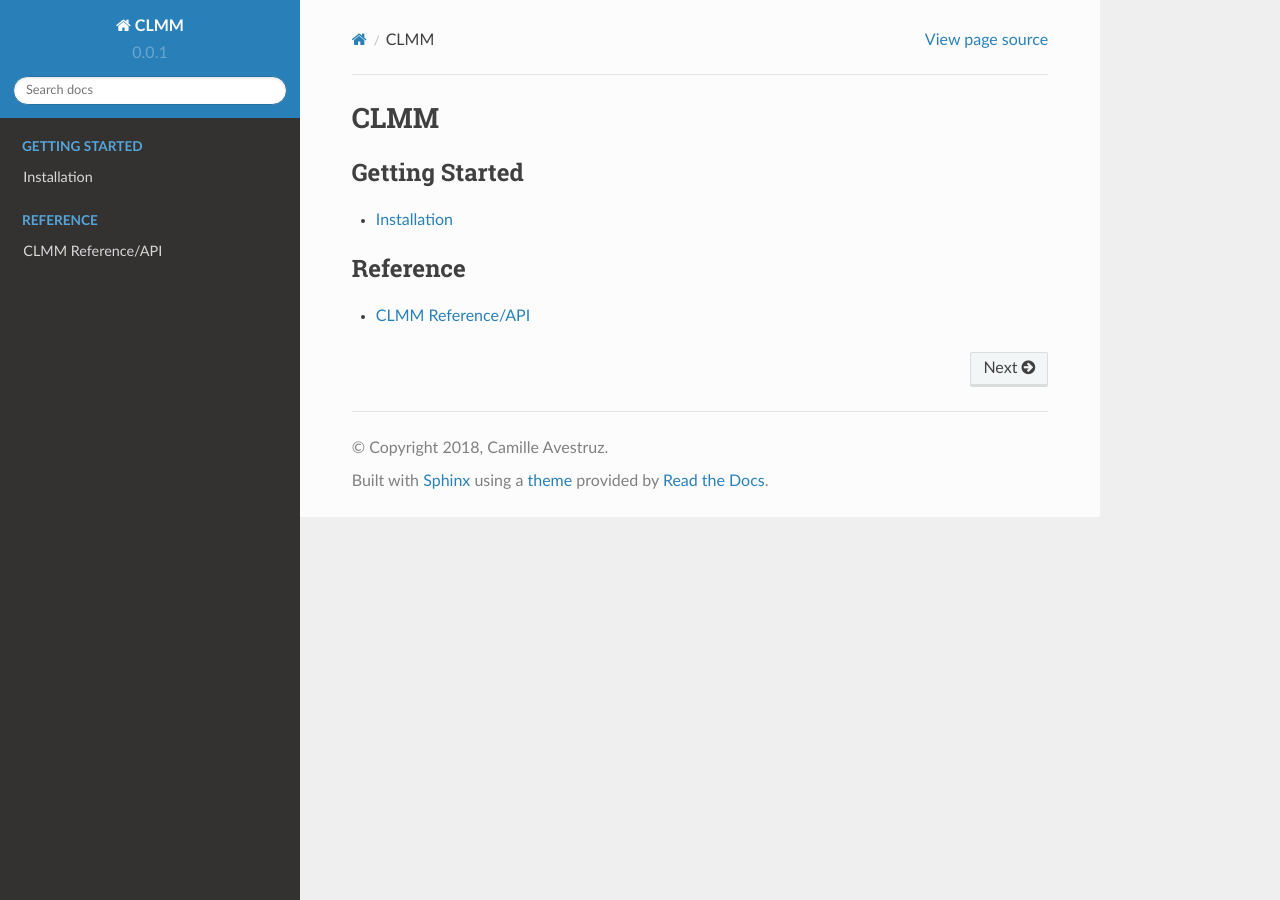
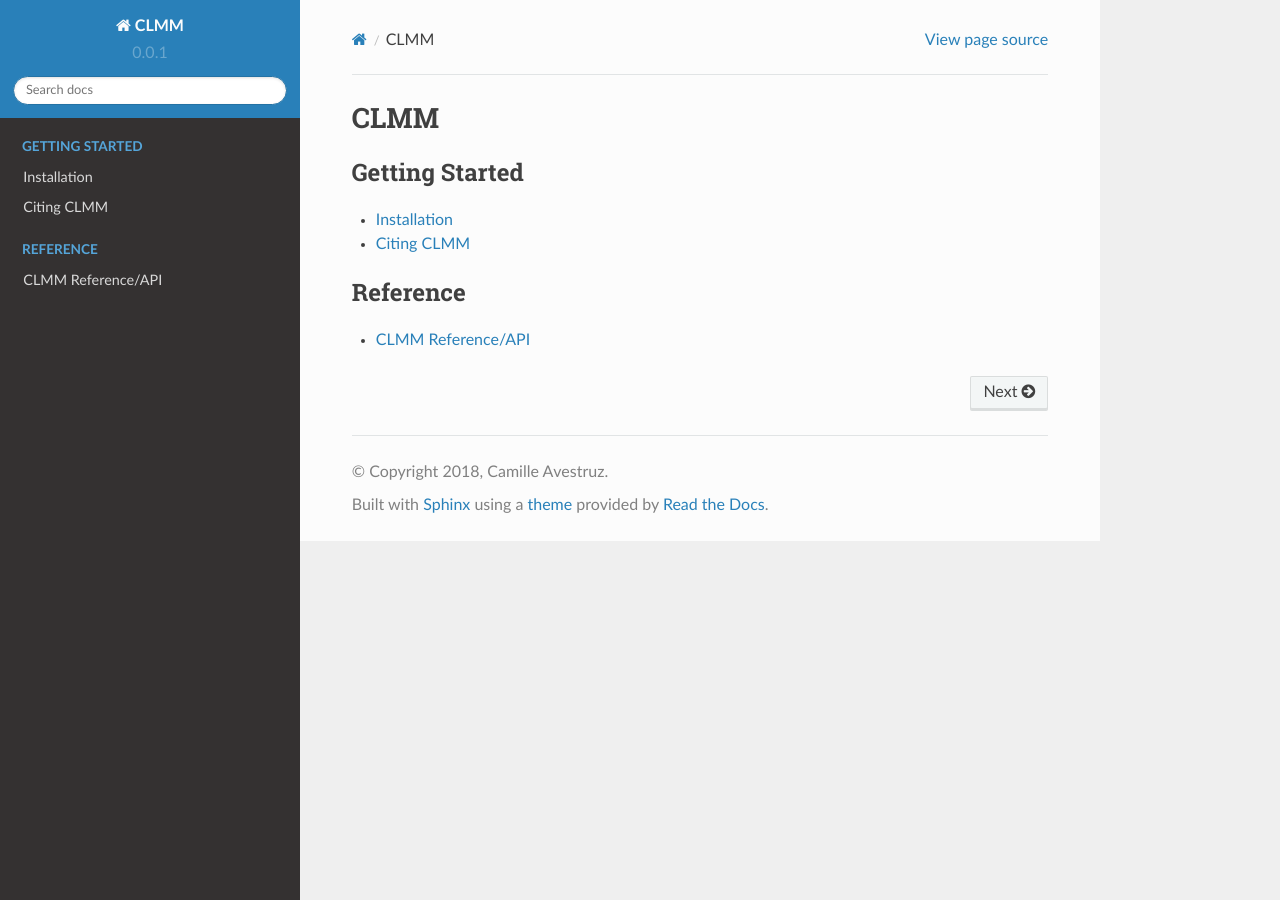
Before and after one commit to LSSTDESC/CLMM, a Sphinx documentation site: the page built from docs/index.rst, in a window 1280 px wide. Built offline with Sphinx 7.4.7 and the Read the Docs theme 2.0.0, drawn with Linux system fonts in a browser that asks for light colours.

Commit message:
Added the citation page. Added more temporary files to the gitignore. Updated path to library so that docs work

```diff
--- a/docs/conf.py
+++ b/docs/conf.py
@@ -19,8 +19,9 @@
 #
 import os
 import sys
-sys.path.insert(0, os.path.abspath('.'))
-sys.path.insert(0, os.path.abspath('../'))
+#sys.path.insert(0, os.path.abspath('.'))
+#sys.path.insert(0, os.path.abspath('../'))
+sys.path.insert(0, os.path.abspath('../clmm'))
 
 
 # -- General configuration ------------------------------------------------
--- a/docs/index.rst
+++ b/docs/index.rst
@@ -7,6 +7,7 @@ CLMM
    :caption: Getting Started
 
    source/installation
+   source/citing
 
 .. toctree::
    :maxdepth: 1
--- /dev/null
+++ b/docs/source/citing.rst
@@ -0,0 +1,5 @@
+*************
+Citing CLMM
+*************
+
+Fill this in later!
```
Also changed, not shown: 1 other file.
